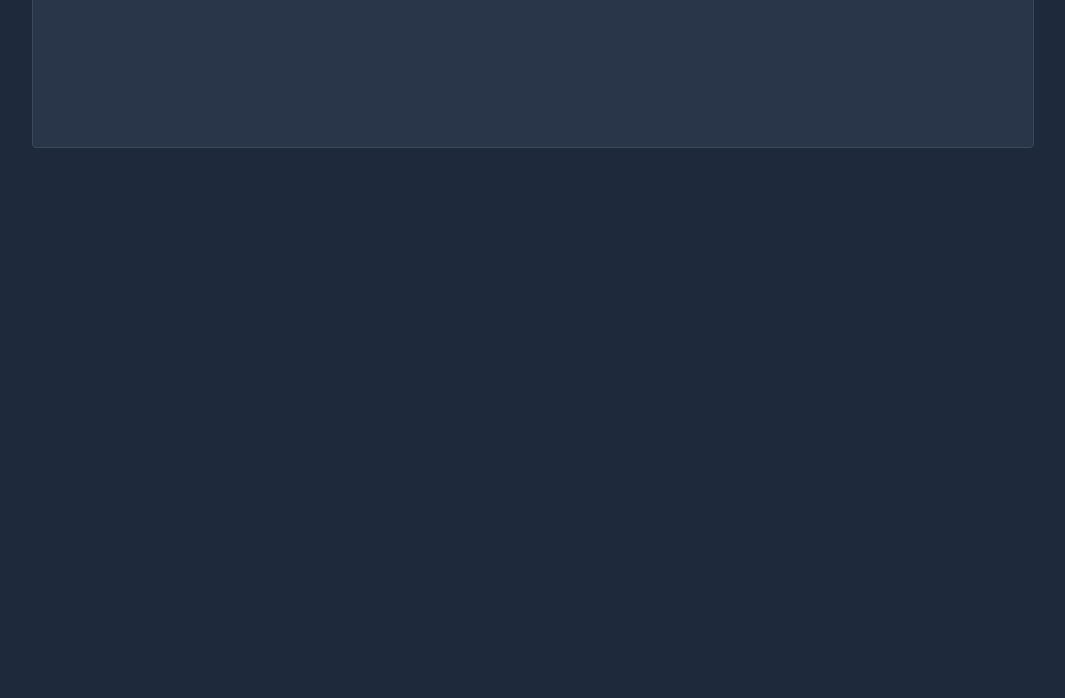
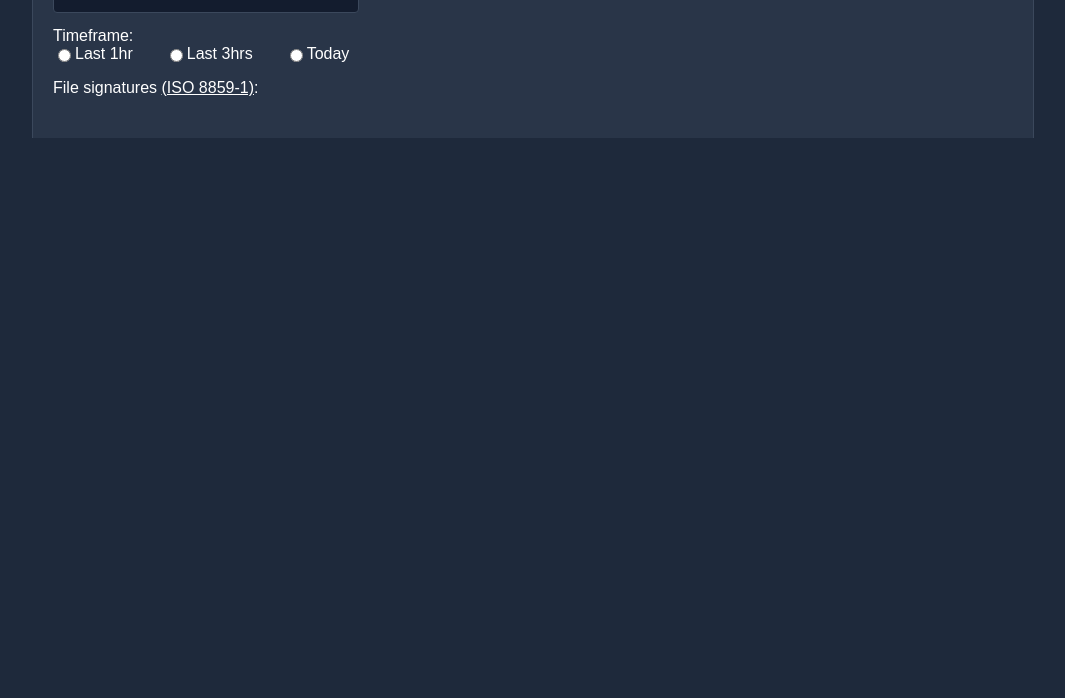
Before and after one commit to prestonyford/http-cache-parser, a website: page public/index.html in a window 1280 px wide. Shown: the part 102-800 px from the top of the page, without its empty margins (107-1172 px from the left). Drawn offline with Linux system fonts and the light colour scheme; a web font is replaced by a local one.

Commit message:
timeframes html/css

```diff
--- a/public/index.html
+++ b/public/index.html
@@ -11,7 +11,23 @@
     <div id="container">
         <div id="">
             <h1>HTTP Cache Parser</h1>
+            <form action="/submit" >
+                <label for="directoryPath">Enter directory path:</label><br>
+                <input type="text" name="directoryPath" placeholder="" required><br>
 
+                <label for="">Timeframe:</label><br>
+                <div id="timeframes-container">
+                    <input type="radio" id="timeframe-1hr" name="timeframe" value="timeframe-1hr">
+                    <label for="timeframe-1hr">Last 1hr</label>
+                    <input type="radio" id="timeframe-3hr" name="timeframe" value="timeframe-3hr">
+                    <label for="timeframe-3hr">Last 3hrs</label>
+                    <input type="radio" id="timeframe-today" name="timeframe" value="timeframe-today">
+                    <label for="timeframe-today">Today</label>
+                </div>
+
+
+                <label>File signatures <a target="_blank" href="https://en.wikipedia.org/wiki/List_of_file_signatures">(ISO 8859-1)</a>:</label><br>
+            </form>
         </div>
     </div>
 </body>
--- a/public/style.css
+++ b/public/style.css
@@ -1,10 +1,18 @@
 * {
     font-family: "Mukta Vaani", sans-serif;
     color: #fff;
+
+    --border-color: rgb(59, 72, 92);
+    --bg-secondary-color: rgb(19, 28, 46);
 }
 
 body {
     background-color: rgb(30, 41, 59);
+    margin: 0;
+}
+
+h1 {
+    margin-top: 0px;
 }
 
 #container {
@@ -12,13 +20,34 @@ body {
     min-height: 200px;
     margin: auto;
     background-color: rgb(41, 53, 72);
-    border: 1px solid rgb(59, 72, 92);
-    border-radius: 4px;
+    border-left: 1px solid var(--border-color);
+    border-right: 1px solid var(--border-color);
+    /* border-radius: 4px; */
     padding: 20px;
 }
 
+input[type="text"] {
+    border: 1px solid var(--border-color);
+    border-radius: 4px;
+    width: clamp(100px, 300px, 80%);
+    margin-bottom: 1em;
+    background-color: var(--bg-secondary-color);
+    outline: none;
+}
 
+#timeframes-container {
+    display: flex;
+    flex-wrap: wrap;
+    margin-bottom: 1em;
+}
 
+#timeframes-container input[type="radio"] {
+    margin-right: .3em;
+}
+
+#timeframes-container *:nth-child(2n) {
+    margin-right: 2em;
+}
 
 
 .mukta-vaani-extralight {
```
